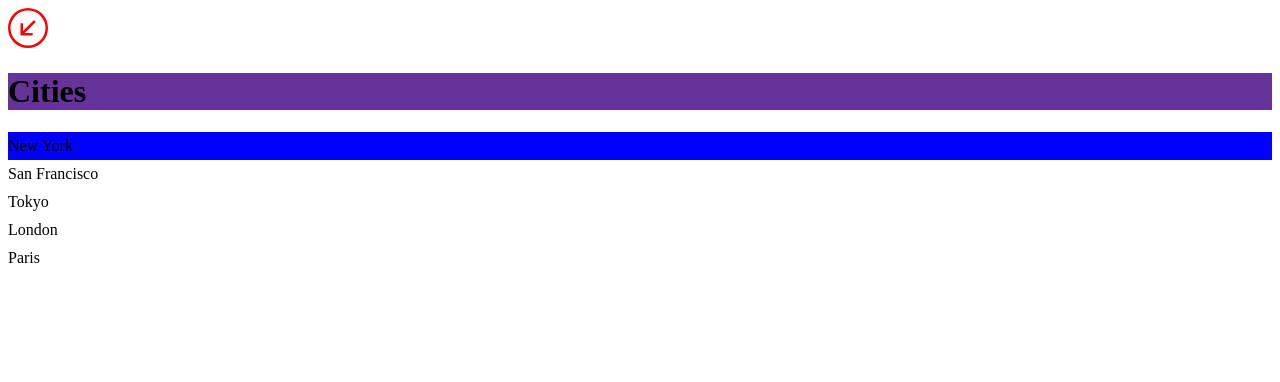
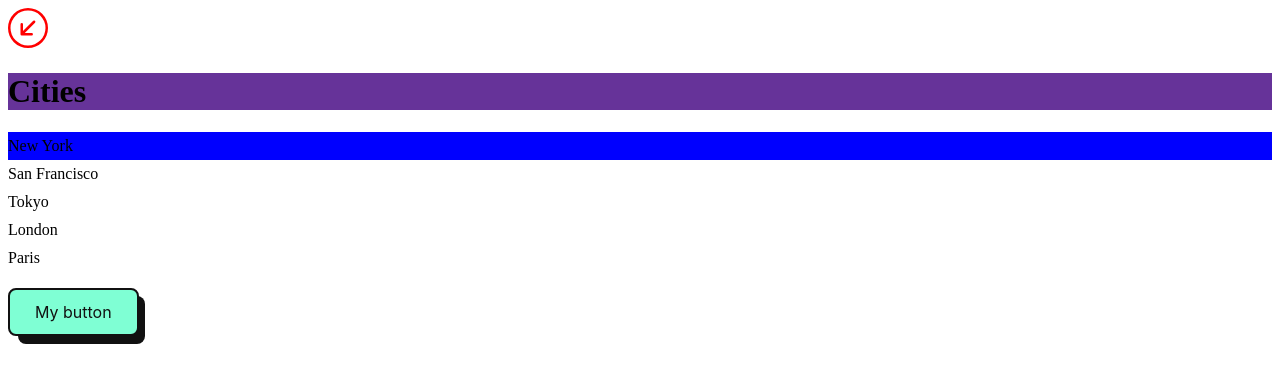
Before and after one commit to chienchuanw/react-learning, a React (Vite) app: page / in a window 1280 px wide. Shown: the top 382 px of the page. Built offline with nearby package versions, Linux system fonts and the light colour scheme.

Commit message:
Finished Exercise - Using CSS Modules

```diff
--- a/src/App.tsx
+++ b/src/App.tsx
@@ -30,6 +30,9 @@
       {/* Adding react-icon and configure its styles */}
       <BsArrowDownLeftCircle color='red' size='40' />
       <div><ListGroup items={items} heading='Cities' onSelectItem={handleSelectItem}/></div>
+      <Button onClick={() => {}}>
+        My button
+      </Button>
     </>
   )
 }
--- /dev/null
+++ b/src/components/Button/Button.module.css
@@ -0,0 +1,55 @@
+.btn {
+  align-items: center;
+  background-color: #fee6e3;
+  border: 2px solid #111;
+  border-radius: 8px;
+  box-sizing: border-box;
+  color: #111;
+  cursor: pointer;
+  display: flex;
+  font-family: Inter,sans-serif;
+  font-size: 16px;
+  height: 48px;
+  justify-content: center;
+  line-height: 24px;
+  max-width: 100%;
+  padding: 0 25px;
+  position: relative;
+  text-align: center;
+  text-decoration: none;
+  user-select: none;
+  -webkit-user-select: none;
+  touch-action: manipulation;
+}
+
+.btn-primary {
+  background-color: aquamarine;
+}
+
+.btn::after {
+  background-color: #111;
+  border-radius: 8px;
+  content: "";
+  display: block;
+  height: 48px;
+  left: 0;
+  width: 100%;
+  position: absolute;
+  top: -2px;
+  transform: translate(8px, 8px);
+  transition: transform .2s ease-out;
+  z-index: -1;
+}
+
+.btn:hover::after {
+  transform: translate(0, 0);
+}
+
+.btn:active {
+  background-color: #ffdeda;
+  outline: 0;
+}
+
+.btn:hover {
+  outline: 0;
+}
--- a/src/components/Button.tsx
+++ b/src/components/Button/Button.tsx
@@ -1,4 +1,5 @@
 import React from 'react';
+import styles from './Button.module.css';
 
 // You can sort props in alphabetical order which will make it easier to read.
 interface Props {
@@ -18,4 +19,11 @@
   )
 }
 
-export default Button
+// Styled button with CSS module
+const ButtonInStyle = ({ children, color='primary', onClick }: Props) => {
+  return (
+    <button className={[styles.btn, styles['btn-' + color]].join(' ')} onClick={onClick}>{ children }</button>
+  )
+}
+
+export default ButtonInStyle
--- /dev/null
+++ b/src/components/Button/index.ts
@@ -0,0 +1,3 @@
+import Button from "./Button"
+
+export default Button
```
